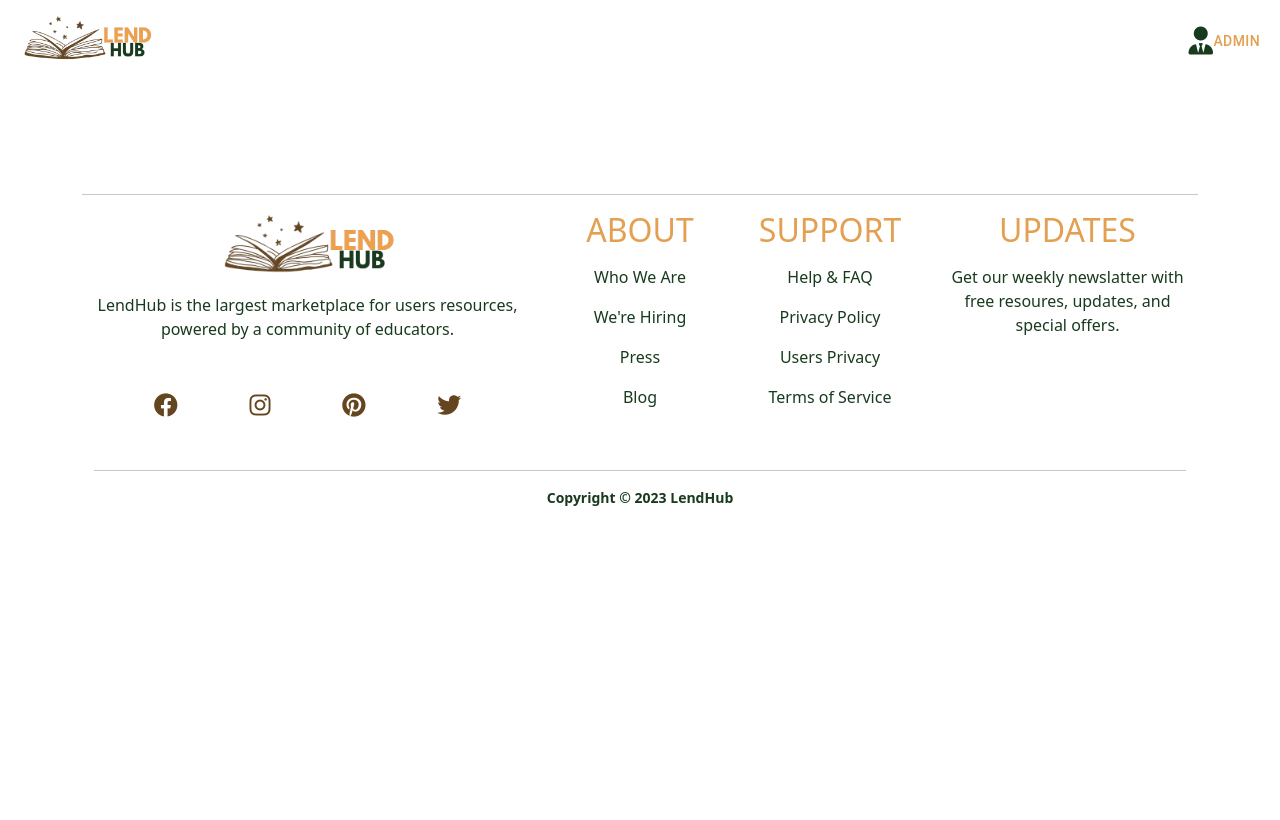
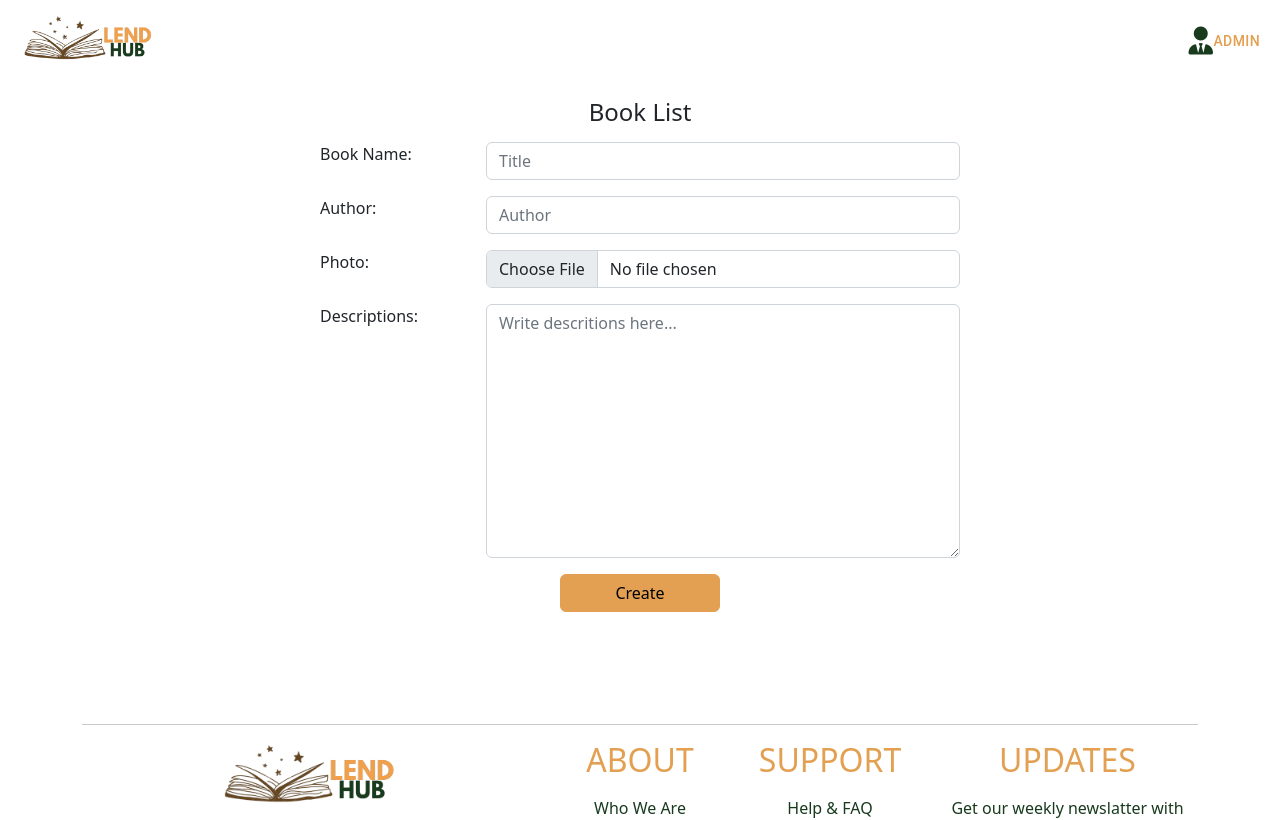
Before and after one commit to NickConsignado/LendHub, a React (Vite) app: page /book in a window 1280 px wide. Shown: the top 820 px of the page. Built offline with nearby package versions, Linux system fonts and the light colour scheme; what react-swipeable-views-utils would draw is missing.

Commit message:
adding a new pages and content

```diff
--- a/package.json
+++ b/package.json
@@ -23,6 +23,7 @@
     "@reduxjs/toolkit": "^1.9.5",
     "bootstrap": "5.2.3",
     "font-awesome": "^4.7.0",
+    "formik": "^2.4.3",
     "react": "^18.2.0",
     "react-dom": "^18.2.0",
     "react-redux": "^8.1.2",
@@ -31,7 +32,8 @@
     "react-touch-drag-slider": "^2.2.5",
     "redux": "^4.2.1",
     "sass": "^1.65.1",
-    "styled-components": "^5.3.11"
+    "styled-components": "^5.3.11",
+    "yup": "^1.2.0"
   },
   "devDependencies": {
     "@types/react": "^18.2.14",
--- a/src/App.jsx
+++ b/src/App.jsx
@@ -6,6 +6,7 @@ import BorrowedList from "./pages/BorrowedList";
 import { Provider } from "react-redux";
 import NavBar from "./components/NavBar";
 import store from "./store/store";
+import BookList from "./pages/BookList";
 
 
 
@@ -20,6 +21,7 @@ function App() {
             <Route path="/" element={<HomePage />} />
             <Route path="/book-info" element={<BookInfo />} />
             <Route path="/borrowed-list" element={<BorrowedList />} />
+            <Route path="/book" element={<BookList />} />
           </Routes>
           <Footer />
         </BrowserRouter>
--- a/src/components/SignIn.jsx
+++ b/src/components/SignIn.jsx
@@ -41,6 +41,7 @@ function SignIn() {
         }}
       >
         <Link to="/borrowed-list" style={{textDecoration: "none", color:"black"}}><MenuItem onClick={handleClose}>Borrowed List</MenuItem></Link>
+        <Link to="/book" style={{textDecoration: "none", color:"black"}}><MenuItem onClick={handleClose}>Book List</MenuItem></Link>
         <MenuItem onClick={handleClose}>My account</MenuItem>
         <MenuItem onClick={handleClose}>Logout</MenuItem>
       </Menu>
--- /dev/null
+++ b/src/pages/BookList.jsx
@@ -0,0 +1,112 @@
+import { useFormik } from "formik"
+import * as Yup from "yup"
+import { Toast } from "bootstrap"
+
+function BookList() {
+  const formik = useFormik({
+    initialValues: {
+      title: '',
+      author: '',
+      thumbnail: '',
+      descriptions: ''
+    },
+    validationSchema: Yup.object({
+      title: Yup.string().required("Book Name title is required"),
+      author: Yup.string().required("Book Name author is required"),
+      thumbnail: Yup.string().required("Book Name photo is required"),
+      descriptions: Yup.string().required("Description of a book is required")
+    }),
+    onSubmit: (value) => {
+      console.log(value)
+      new Toast(document.getElementById('liveToast')).show()
+    }
+  })
+  return (
+    <>
+      <div className="d-flex flex-column align-items-center">
+        <h4 className=" my-3">Book List</h4>
+        <div className="toast-container position-fixed bottom-0 end-0 p-3">
+          <div id="liveToast" className="toast align-items-center text-bg-success border-0" role="alert" aria-live="assertive" aria-atomic="true">
+            <div className="d-flex">
+              <div className="toast-body">
+               Successfully created book.
+              </div>
+                <button type="button" className="btn-close btn-close-white me-2 m-auto" data-bs-dismiss="toast" aria-label="Close"></button>
+            </div>
+          </div>
+        </div>
+        <form onSubmit={formik.handleSubmit} className="w-50">
+          <div className="mb-3 row">
+            <label htmlFor="title" className="form-label col-3">Book Name: </label>
+            <div className="col-9">
+              <input type="text"
+                className="form-control"
+                id="title" placeholder="Title"
+                value={formik.values.title}
+                onChange={formik.handleChange}
+               />
+               {
+                formik.errors.title && <span className="text-danger">{formik.errors.title}.</span>
+               }
+            </div>
+          </div>
+
+          <div className="mb-3 row">
+            <label htmlFor="author" className="form-label col-3">Author: </label>
+            <div className="col-9">
+              <input type="text"
+                className="form-control"
+                name="author"
+                placeholder="Author"
+                value={formik.values.author}
+                onChange={formik.handleChange}
+               />
+                {
+                 formik.errors.author && <span className="text-danger">{formik.errors.author}.</span>
+                }
+            </div>
+          </div>
+
+          <div className="mb-3 row">
+            <label htmlFor="thumbnail" className="form-label col-3">Photo: </label>
+            <div className="col-9">
+              <input type="file"
+                className="form-control"
+                id="thumbnail"
+                accept="image/*"
+                value={formik.values.thumbnail}
+                onChange={formik.handleChange}
+               />
+                {
+                 formik.errors.thumbnail && <span className="text-danger">{formik.errors.thumbnail}.</span>
+                }
+            </div>
+          </div>
+
+          <div className="mb-3 row">
+            <label htmlFor="descriptions" className="form-label col-3">Descriptions: </label>
+            <div className="col-9">
+               <textarea id="descriptions"
+                  className="form-control"
+                  rows="10"
+                  placeholder="Write descritions here..."
+                  value={formik.values.descriptions}
+                  onChange={formik.handleChange}
+                >
+                </textarea>
+                {
+                 formik.errors.descriptions && <span className="text-danger">{formik.errors.descriptions}.</span>
+                }
+            </div>
+          </div>
+
+          <div className="text-center">
+            <button type="submit" className="btn btn-primary w-25">Create</button>
+          </div>
+        </form>
+      </div>
+    </>
+  )
+}
+
+export default BookList
```
Also changed, not shown: src/pages/HomePage.jsx (line endings or trailing spaces), 1 other file (tests, documents, lock files or other folders).
